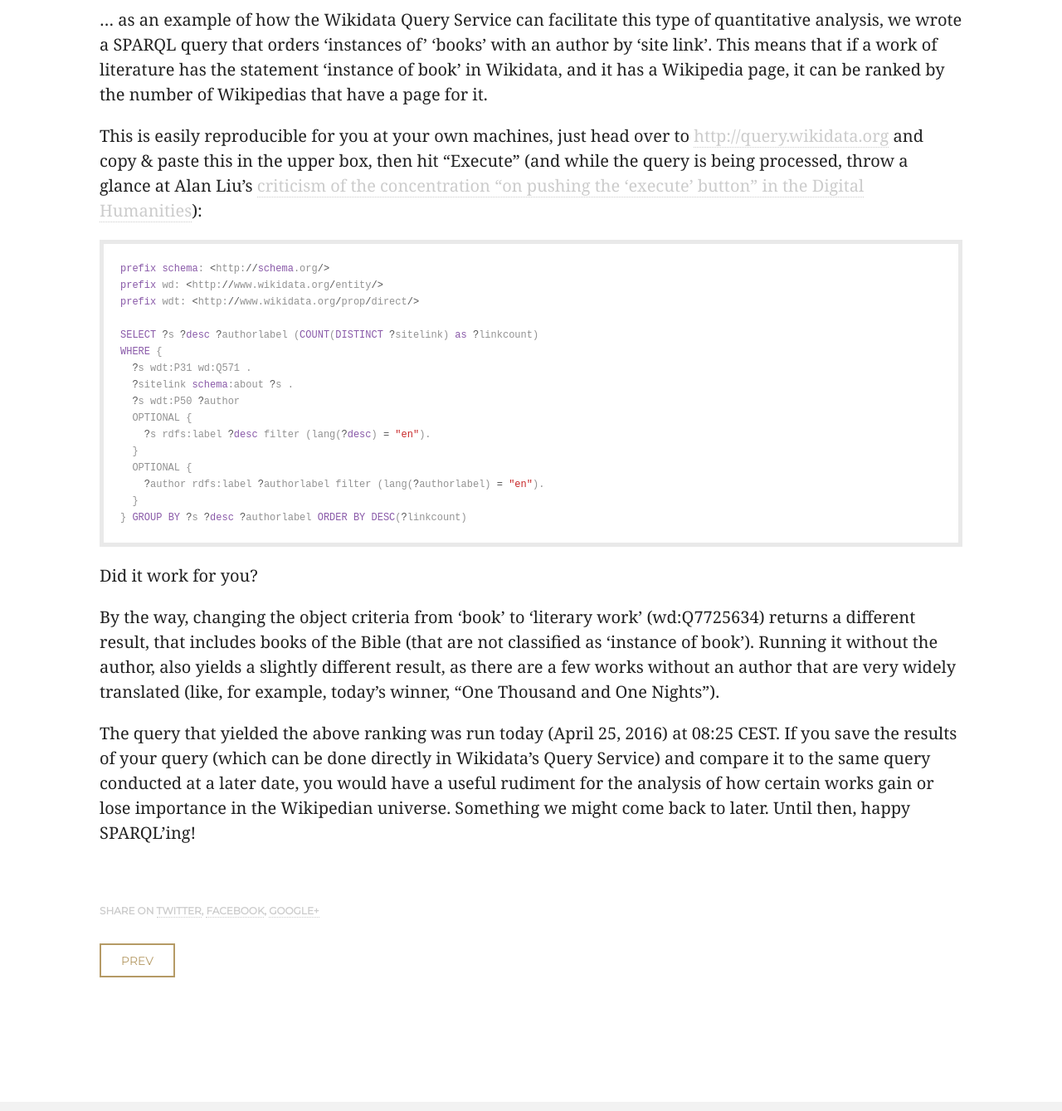
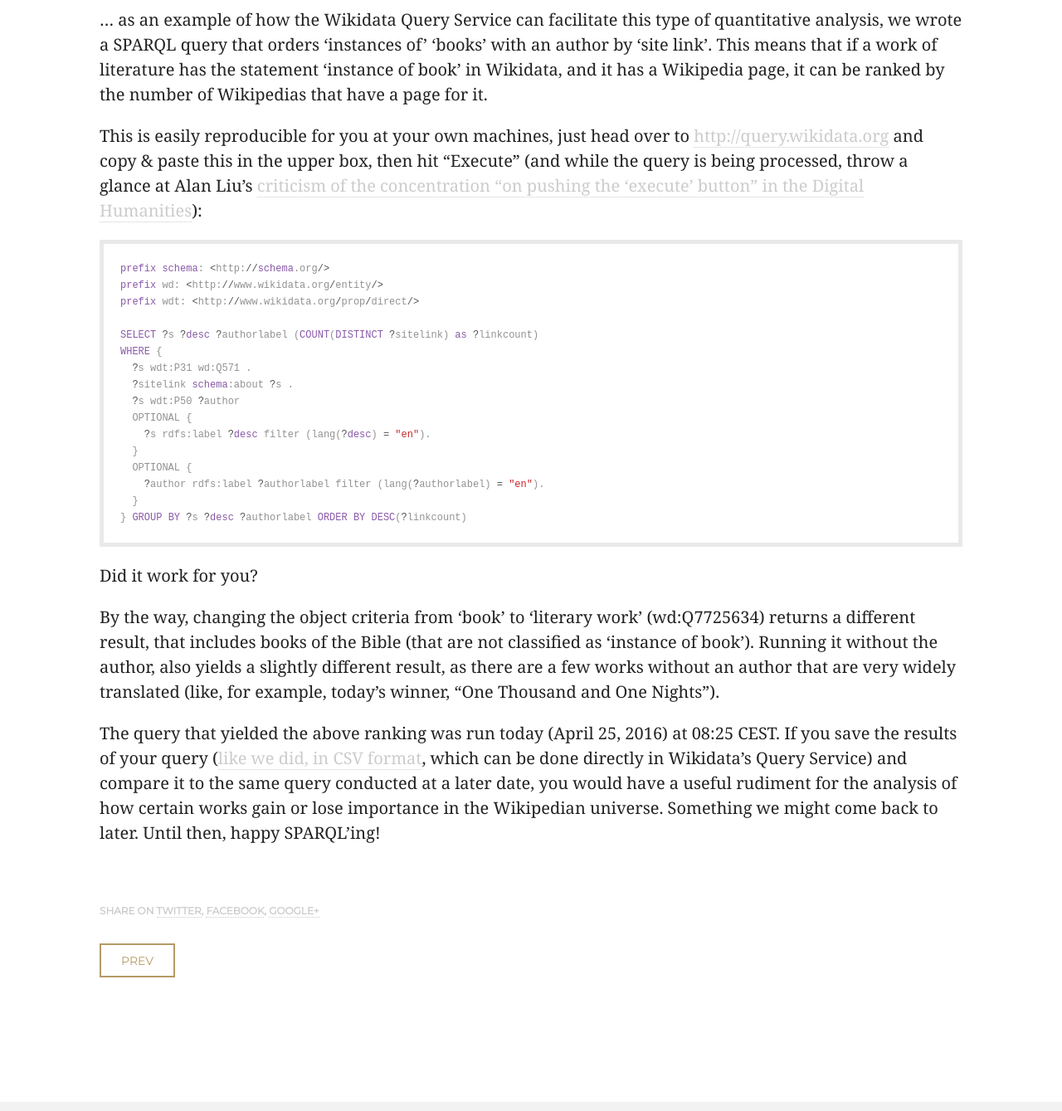
Before and after one commit to weltliteratur/blog, a Jekyll site: the page built from _posts/2016-04-25-Wikidata-Meets-World-Literature.markdown, in a window 1280 px wide, cut to the strip 2332-3671 px from the top of the page. Shown: the whole strip at 83% size. Built offline with Jekyll 4.4.1, drawn with Linux system fonts in a browser that asks for light colours; nearby versions of some CDN libraries; some web fonts are replaced; comment, search, counter and statistics services are not loaded.

Commit message:
pointed to our own *.csv results file

```diff
--- a/_posts/2016-04-25-Wikidata-Meets-World-Literature.markdown
+++ b/_posts/2016-04-25-Wikidata-Meets-World-Literature.markdown
@@ -69,4 +69,4 @@
 
 By the way, changing the object criteria from 'book' to 'literary work' (wd:Q7725634) returns a different result, that includes books of the Bible (that are not classified as 'instance of book'). Running it without the author, also yields a slightly different result, as there are a few works without an author that are very widely translated (like, for example, today's winner, "One Thousand and One Nights").
 
-The query that yielded the above ranking was run today (April 25, 2016) at 08:25 CEST. If you save the results of your query (which can be done directly in Wikidata's Query Service) and compare it to the same query conducted at a later date, you would have a useful rudiment for the analysis of how certain works gain or lose importance in the Wikipedian universe. Something we might come back to later. Until then, happy SPARQL'ing!
+The query that yielded the above ranking was run today (April 25, 2016) at 08:25 CEST. If you save the results of your query ([like we did, in CSV format](https://github.com/weltliteratur/blog/blob/gh-pages/data/2016-04-25_08'25_CEST_wikidata_query_service_result.csv), which can be done directly in Wikidata's Query Service) and compare it to the same query conducted at a later date, you would have a useful rudiment for the analysis of how certain works gain or lose importance in the Wikipedian universe. Something we might come back to later. Until then, happy SPARQL'ing!
```
